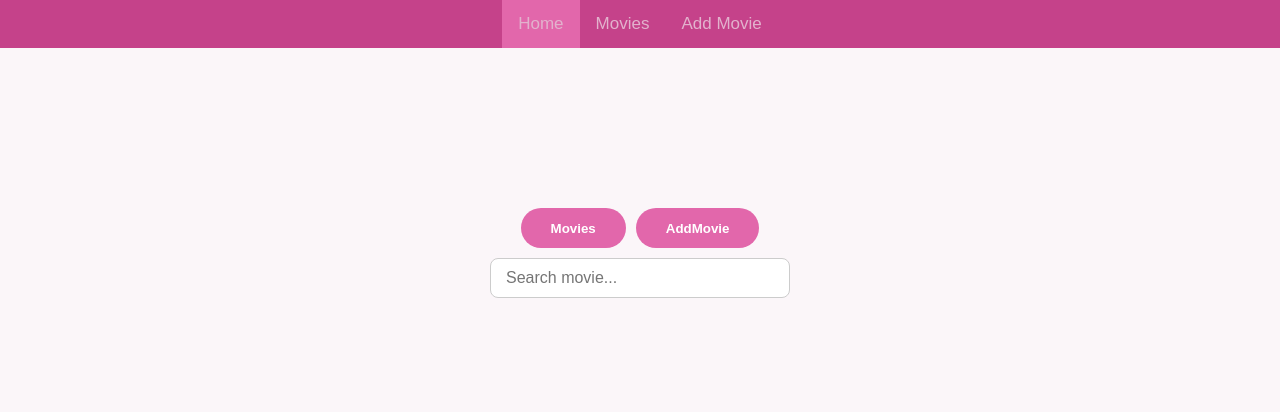
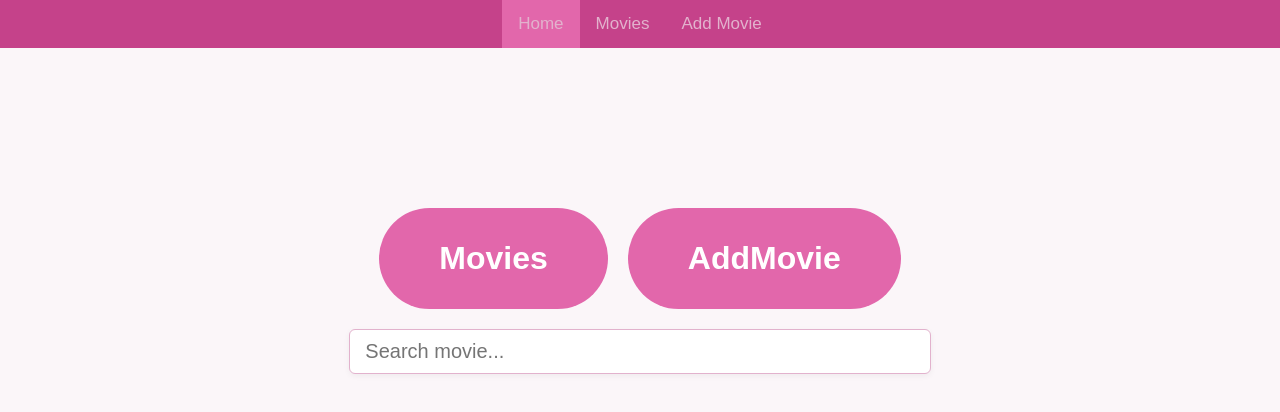
Before and after one commit to katarina819/bootcamp2025Grupa1Frontend, a React (Vite) app in the folder my-react-app/: page / in a window 1280 px wide. Shown: the top 412 px of the page. Built offline with nearby package versions, Linux system fonts and the light colour scheme.

Commit message:
added css

```diff
--- a/my-react-app/src/home.css
+++ b/my-react-app/src/home.css
@@ -1,64 +1,88 @@
 @import "./colors.css";
 
 .home-container {
-    height: 100vh;
     display: flex;
     flex-direction: column;
     align-items: center;
     justify-content: flex-start;
-    padding-top: 20vh;
-    gap: 10px;
+    margin-top: 20vh;
+    gap: 40px;
+    width: 100%;
+    box-sizing: border-box;
 }
 
 .buttons-wrapper {
     display: flex;
-    gap: 20px;
+    justify-content: space-between;
+    width: 100%;
+    max-width: 800px;
+    padding: 0 20px;
+    box-sizing: border-box;
 }
 
 .home-page-btn {
-    padding: 12.5px 30px;
-    border: 0;
+    flex: 1;
+    padding: 32px 60px;
+    margin: 0 10px;
+    border: none;
     border-radius: 100px;
     background-color: var(--accent);
     color: white;
     font-weight: bold;
-    transition: all 0.5s;
-    margin: 0 5px;
+    font-size: xx-large;
+    transition: all 0.3s ease;
+    text-align: center;
+    min-width: 200px;
 }
 
 .home-page-btn:hover {
     background-color: var(--primary);
     box-shadow: 0 0 20px var(--secondary);
-    transform: scale(1.1);
+    transform: scale(1.05);
 }
 
 .search {
-    width: calc(2 * 30px + 2 * 20px + 2 * 100px);
-    max-width: 400px;
-    padding: 10px 15px;
-    font-size: 1rem;
-    border-radius: 8px;
-    border: 1px solid #ccc;
+    margin-top: 20px;
+    position: relative;
+    width: 100%;
+    max-width: 600px;
     box-sizing: border-box;
 }
 
-.search ul {
-    position: absolute;
-    top: 100%;
-    left: 0;
-    right: 0;
-    background: white;
-    border: 1px solid #ccc;
-    max-height: 200px;
-    overflow-y: auto;
-    margin: 0;
-    padding: 0;
-    list-style: none;
-    z-index: 1000;
+.search input {
+  width: 100%;
+  padding: 10px 15px;
+  box-sizing: border-box;
+  border: 1px solid var(--secondary);
+  border-radius: 6px;
+  font-size: 1.25rem;
+  color: var(--text);
+  background: #fff;
+  transition: border-color 0.3s ease, box-shadow 0.3s ease;
+  box-shadow: 0 2px 6px rgba(0, 0, 0, 0.05);
 }
 
+.search input:focus {
+    outline: none;
+    border-color: var(--primary);
+    box-shadow: 0 0 8px rgba(197, 66, 138, 0.25);
+}
+
+.search ul {
+    border: 1px solid var(--secondary);
+    border-top: 0;
+    list-style: none;
+    padding-left: 0;
+    box-shadow: 0 2px 6px rgba(0, 0, 0, 0.05);
+    width: 98.5%;
+    margin: 0 auto;
+}
 .search ul li {
-    padding: 8px;
+    padding: 10px 15px;
     cursor: pointer;
-    border-bottom: 1px solid #eee;
+    border-bottom: 1px solid var(--secondary);
 }
+
+.search ul li:hover {
+    background-color: var(--secondary);
+}
--- a/my-react-app/src/home.jsx
+++ b/my-react-app/src/home.jsx
@@ -10,11 +10,14 @@ export default function Home(){
 }
     return(
         <div className="home-container">
-            <div className="buttonas-wrapper">
-                <Link to="/movies"><button className="home-page-btn">Movies</button></Link>
-                <Link to="/add-movie"><button className="home-page-btn">AddMovie</button></Link>
+            <div>
+                <div className="buttons-wrapper">
+                    <Link to="/movies"><button className="home-page-btn">Movies</button></Link>
+                    <Link to="/add-movie"><button className="home-page-btn">AddMovie</button></Link>
+                </div>
+                <Searchbar onSearch={fetchMoviesByName}/>
+
             </div>
-            <Searchbar onSearch={fetchMoviesByName}/>
         </div>
     );
 }
@@ -45,9 +48,8 @@ function Searchbar({ onSearch }) {
     }
 
     return (
-        <div>
+        <div className="search">
             <input type="text"
-            className="search"
             placeholder="Search movie..."
             value = {query}
             onChange={e => setQuery(e.target.value)}/>
```
